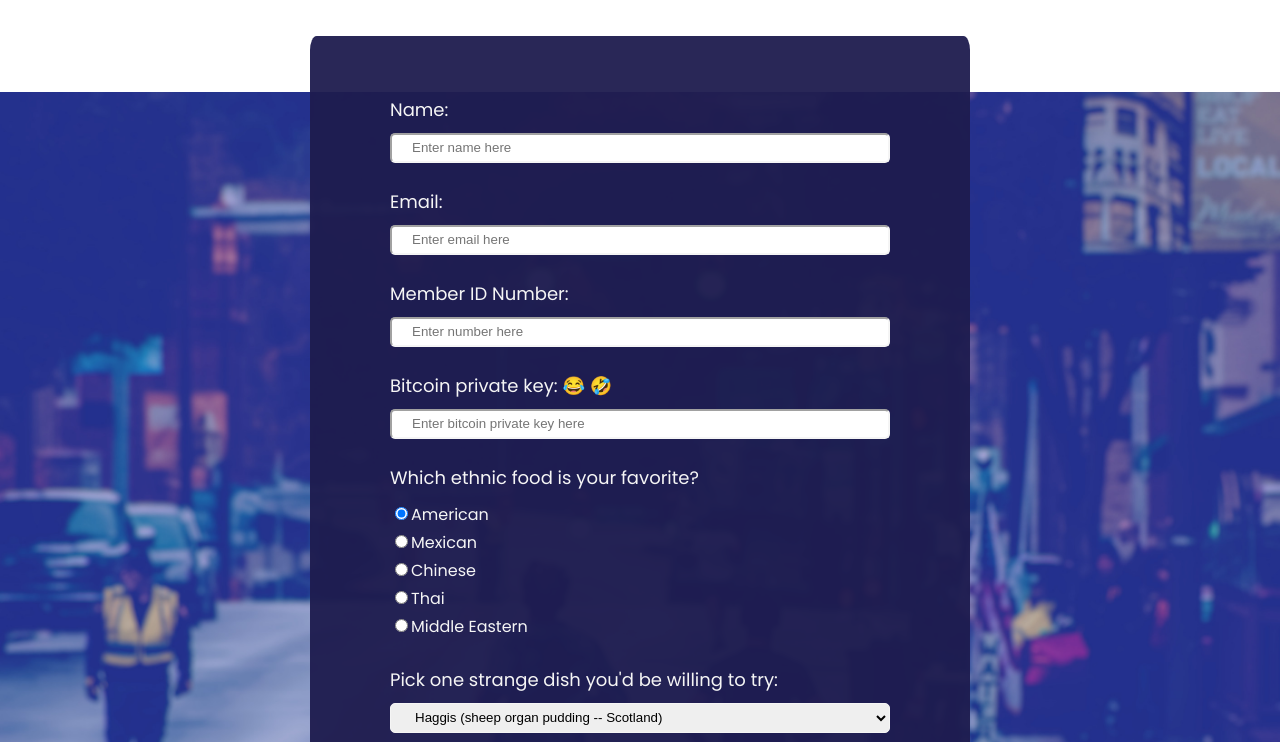
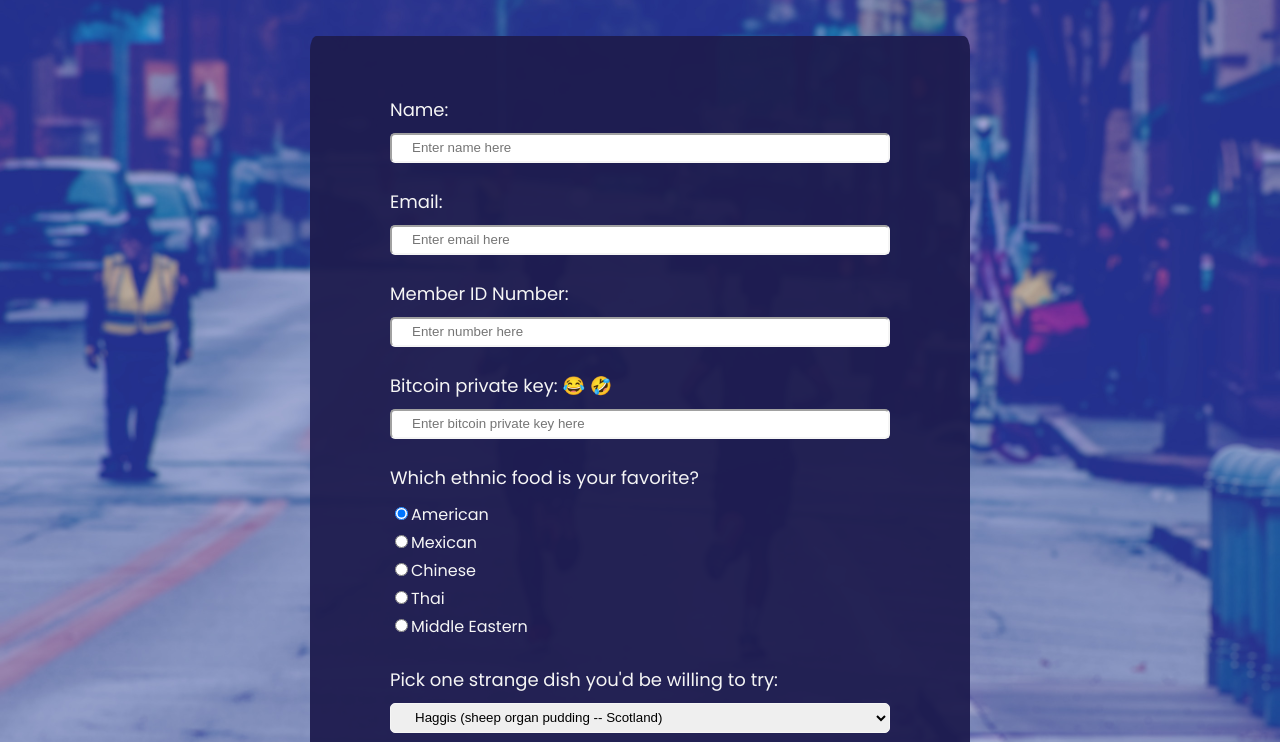
Before and after one commit to orrin-ahola/survey-form, a plain HTML site: page index.html in a window 1280 px wide. Shown: the part 239-981 px from the top of the page. Drawn offline with Linux system fonts and the light colour scheme.

Commit message:
Add files via upload

```diff
--- a/survey-form.css
+++ b/survey-form.css
@@ -18,7 +18,8 @@ h1    {
 body {
     background-image: url('images/pexels-rosemary-ketchum-1564470-a.jpg');
     background-position:center;
-    background-size: 100vw;
+    /* background-size: 100vw; */
+    background-size: cover;
     background-repeat: no-repeat;
     background-attachment: fixed;
 }
```
